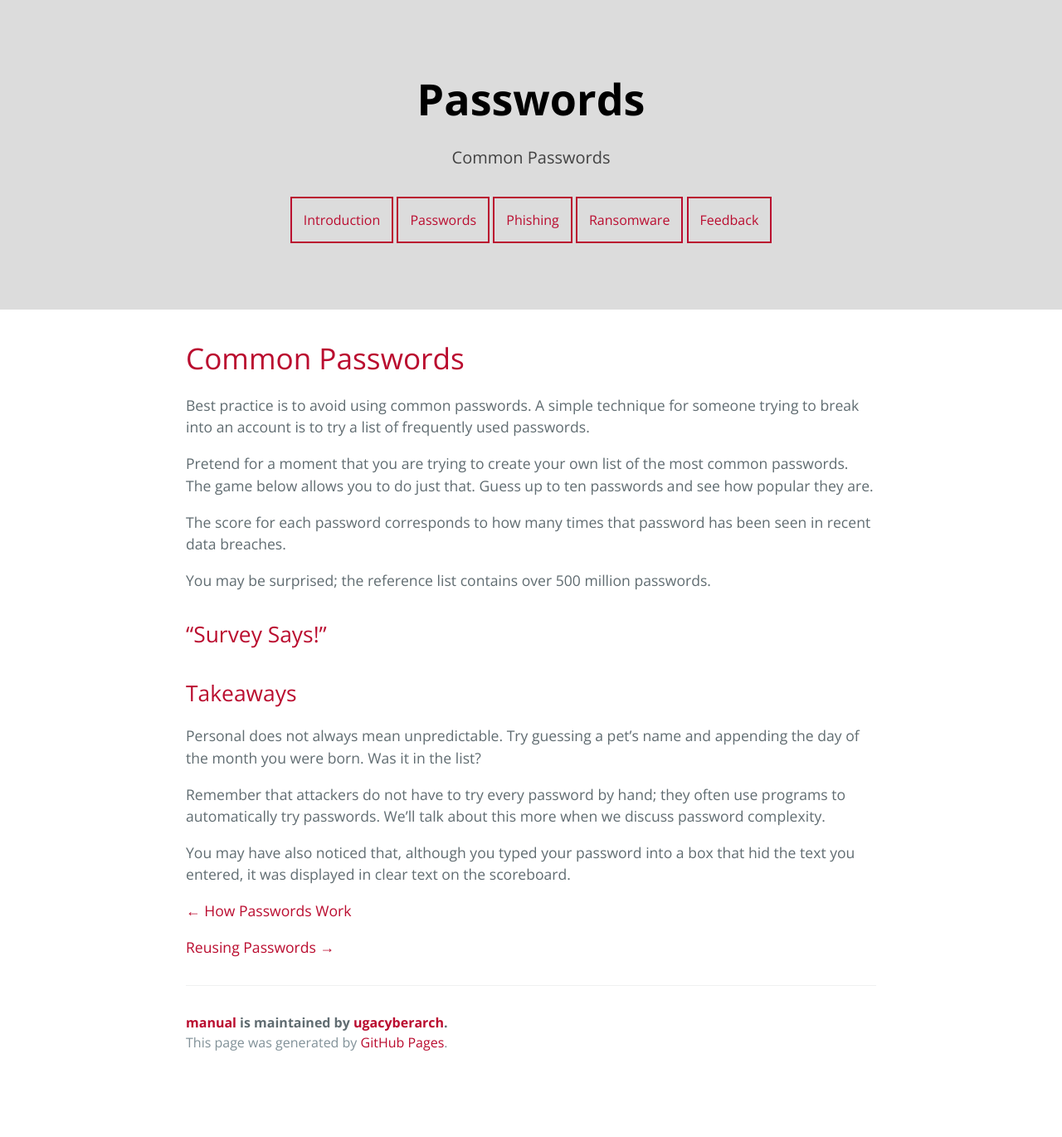
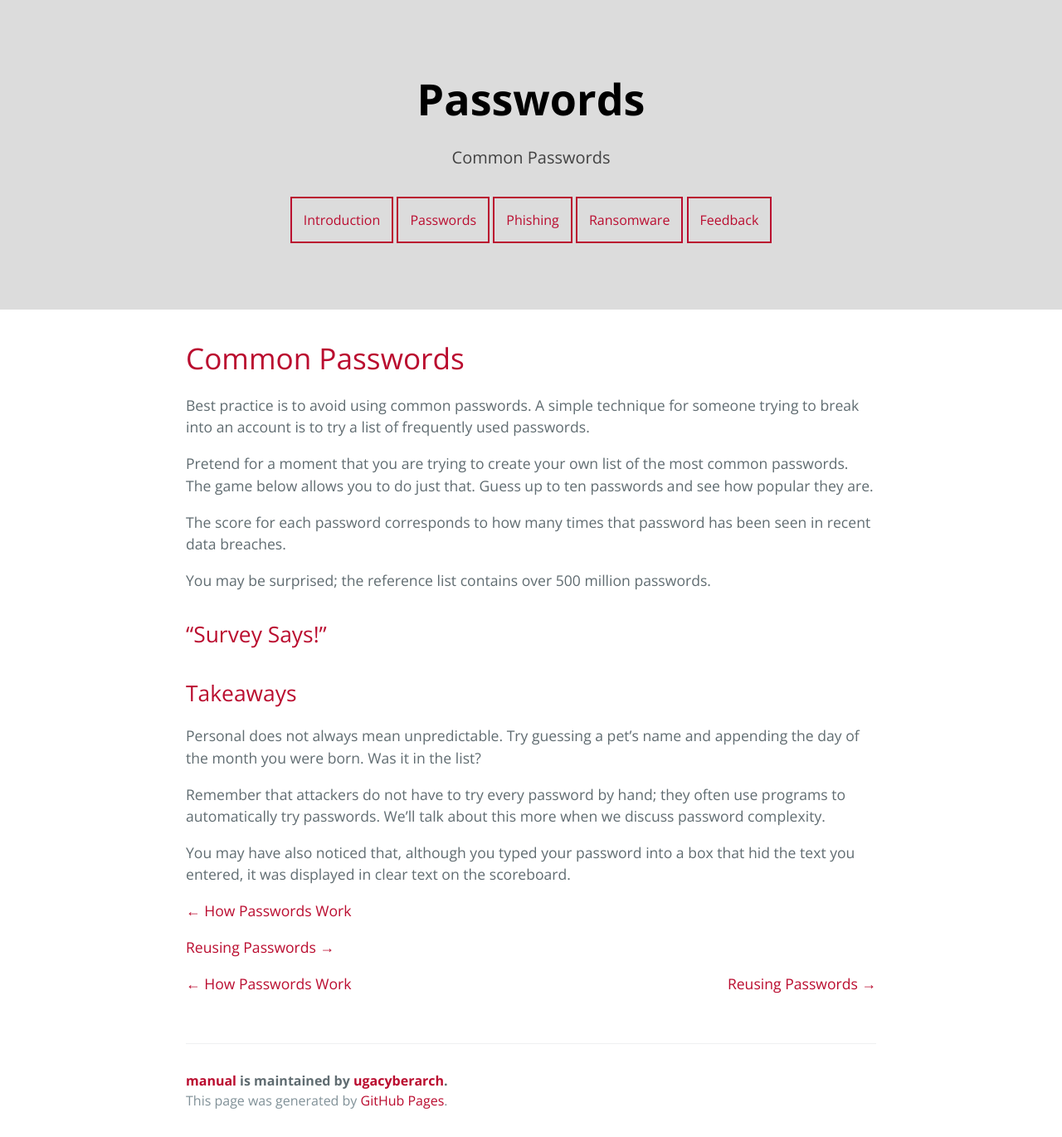
Before and after one commit to ugacyberarch/manual, a Jekyll site: the page built from common_passwords.md, in a window 1280 px wide. Shown: the whole page at 83% size. Built offline with Jekyll 4.4.1, drawn with Linux system fonts in a browser that asks for light colours; before the commit the page ends 1300 px from its top, so only the background shows below that.

Commit message:
Update common_passwords.md

```diff
--- a/common_passwords.md
+++ b/common_passwords.md
@@ -28,3 +28,14 @@ You may have also noticed that, although you typed your password into a box that
 
 
 [Reusing Passwords →](./reusing_passwords.html "Reusing Passwords")
+
+
+
+ <span style="float:left;">
+<a href="./how_passwords_work.html">← How Passwords Work</a>
+  </span>
+ <span style="float:right;">
+  <a href="./reusing_passwords.html ">Reusing Passwords →</a>
+  </span>
+<br />
+<br />
```
